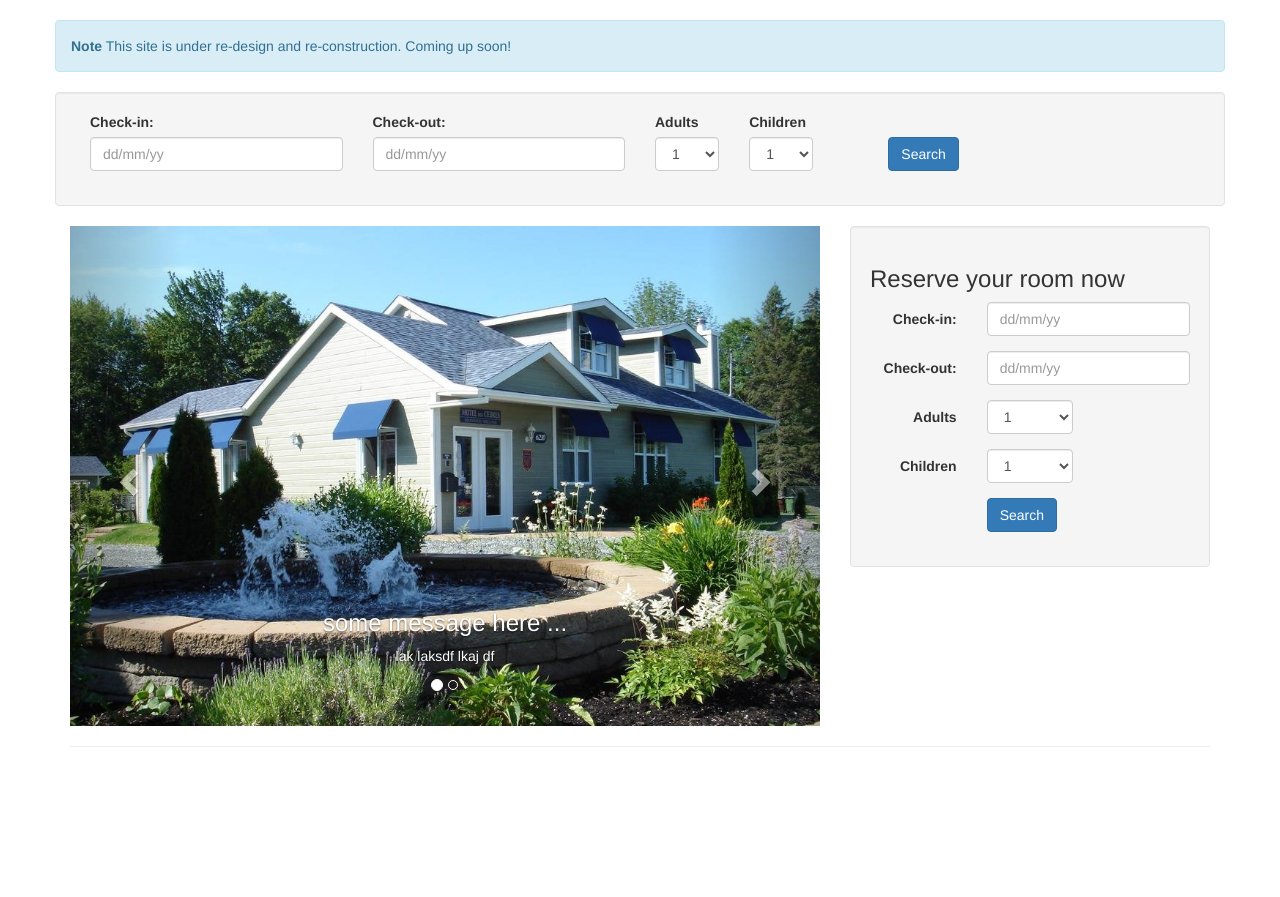
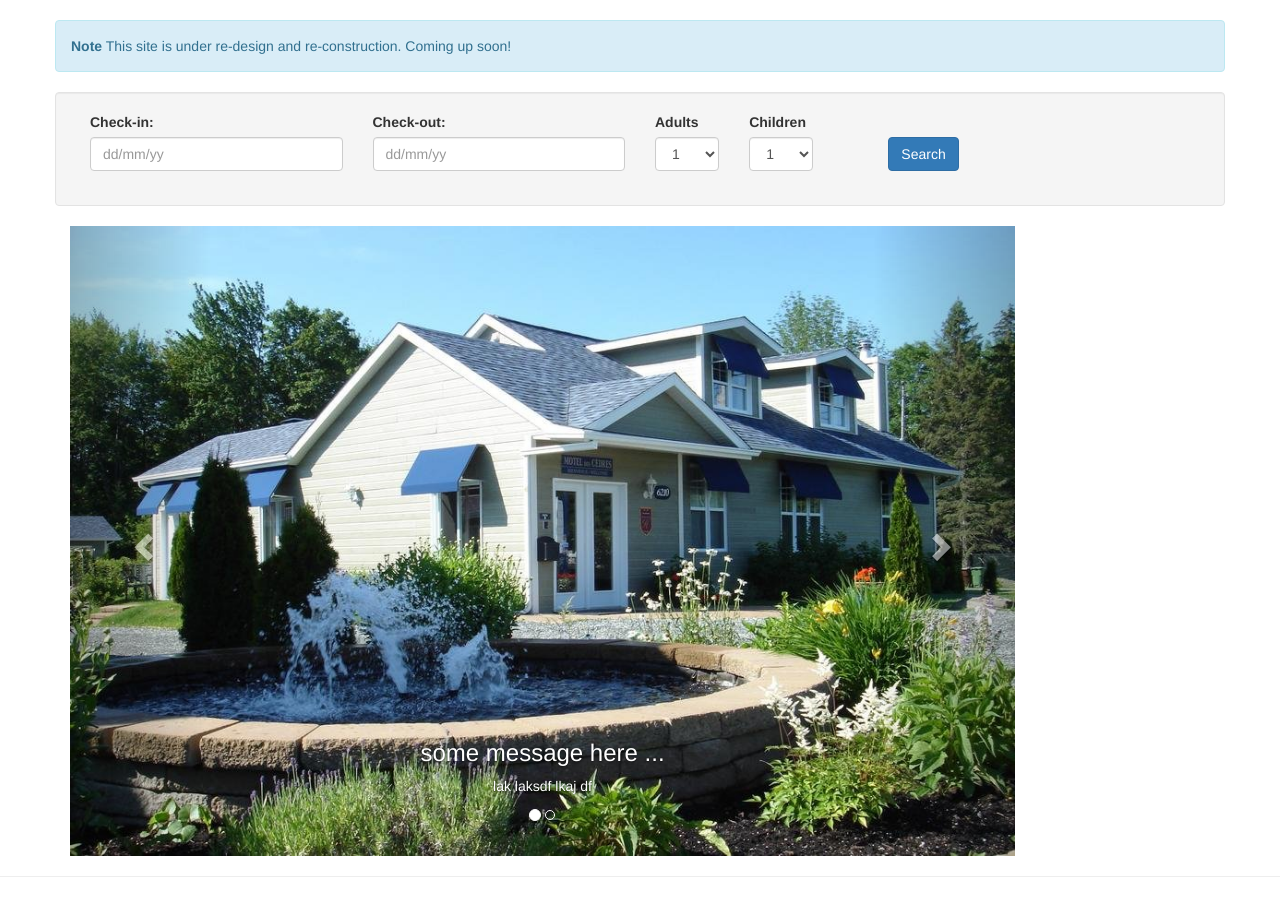
Before and after one commit to wangguanzhou/moteldescedres-old, a Django app: template templates/base.html in a window 1280 px wide. Shown: the part 52-949 px from the top of the page. Before the commit the page ends 799 px from the top, so only its background shows below. Run offline with Django 3.2, Linux system fonts and the light colour scheme; the template is opened without the code that fills it, so the values that code supplies are empty; some libraries are stand-ins or nearby versions.

Commit message:
re-layout

```diff
--- a/templates/base.html
+++ b/templates/base.html
@@ -124,9 +124,11 @@
 
   </div> <!-- well -->
   </div> <!-- row-2 -->
+  </div> <!-- container -->
 
+  <div class="container text-center">
   <div class="row">
-    <div class="col-sm-8">
+    <div class="col-sm-10">
       <div id="myCarousel" class="carousel slide" data-ride="carousel">
         <!-- Indicators -->
         <ol class="carousel-indicators">
@@ -165,57 +167,12 @@
       </div>
     </div>
 
-    <div class="col-sm-4">
-      <div class="well">
-        <h3>Reserve your room now</h3>
-        <form class="form-horizontal">
-          <div class="form-group">
-            <label class="control-label col-sm-4" for="">Check-in:</label>
-            <div class="col-sm-8">
-              <input type="text" class="form-control" id="checkin-datepicker" placeholder="dd/mm/yy">
-            </div>
-          </div>
-          <div class="form-group">
-            <label class="control-label col-sm-4" for="">Check-out:</label>
-            <div class="col-sm-8">
-              <input type="text" class="form-control" id="checkout-datepicker" placeholder="dd/mm/yy">
-            </div>
-          </div>
-          <div class="form-group">
-            <label class="control-label col-sm-4" for="">Adults</label>
-            <div class="col-sm-4">
-              <select class="form-control" name="num-of-adults">
-                <option value="1">1</option>
-                <option value="2">2</option>
-                <option value="3">3</option>
-              </select>
-            </div>
-          </div>
-          <div class="form-group">
-            <label class="control-label col-sm-4" for="">Children</label>
-            <div class="col-sm-4">
-              <select class="form-control" name="num-of-children">
-                <option value="1">1</option>
-                <option value="2">2</option>
-                <option value="3">3</option>
-              </select>
-            </div>
-          </div>
-
-          <div class="form-group">
-            <div class="col-sm-offset-4 col-sm-8">
-              <button type="submit" class="btn btn-primary">Search</button>
-            </div>
-          </div>
-        </form>
-
-      </div> <!-- well -->
-    </div> <!-- col-sm-4 -->
-    </div> <!-- row -->
+    </div> <!-- col-sm-10 -->
+  </div> <!-- row -->
+  </div> <!-- container -->
 
     <hr>
 
-  </div> <!-- container -->
 
 
 
```
